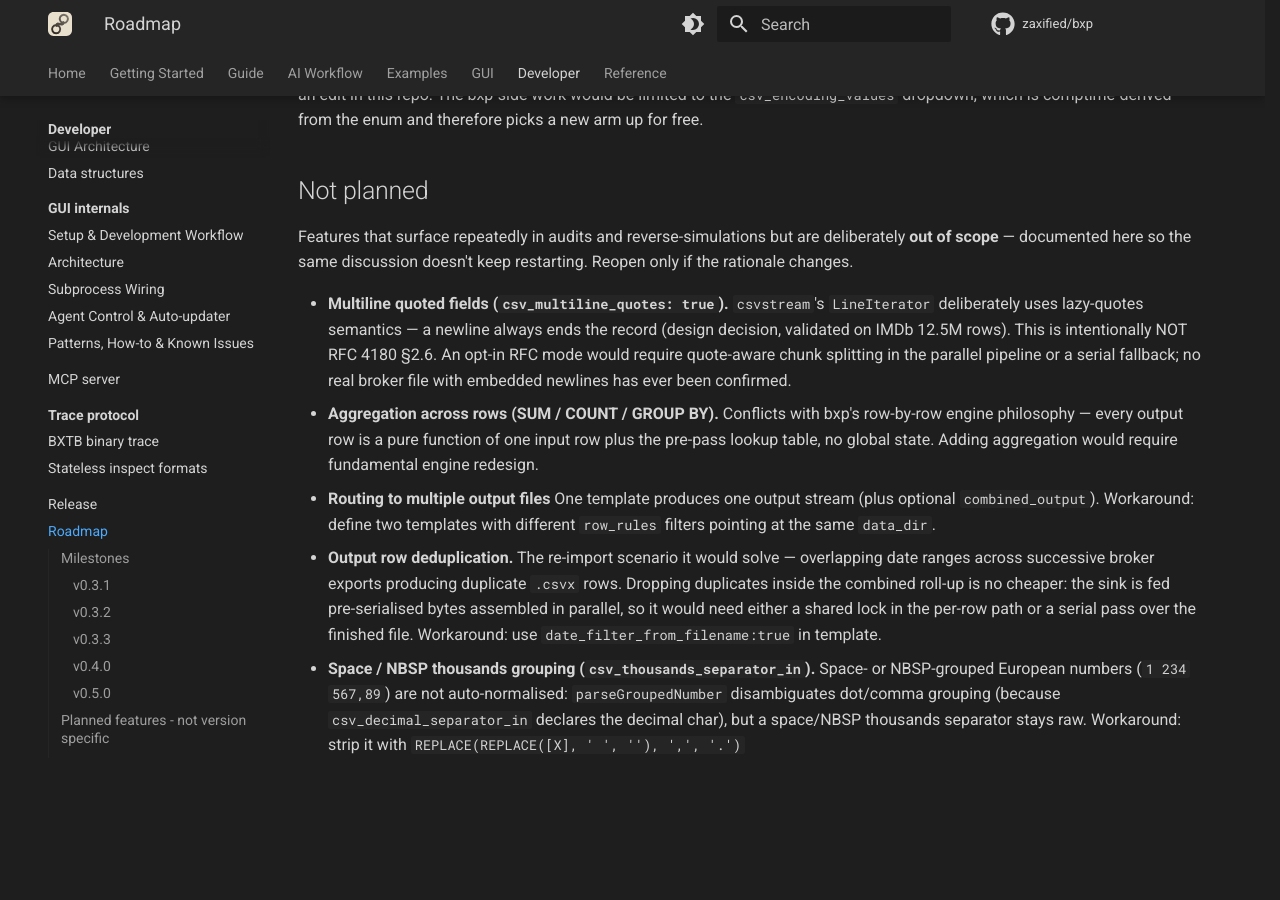
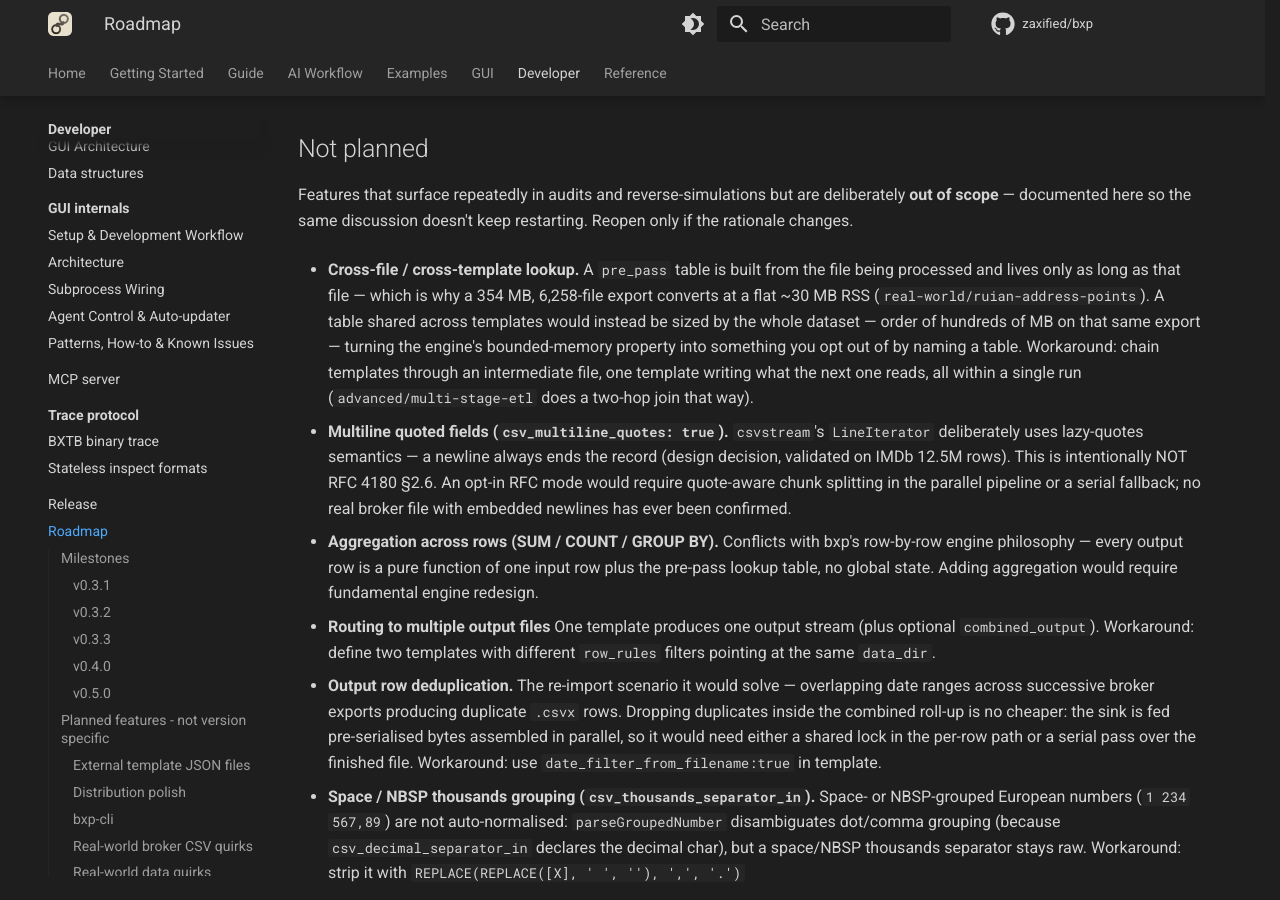
Before and after one commit to zaxified/bxp, an MkDocs documentation site: the page built from docs/dev/roadmap.md, in a window 1280 px wide and 900 px high, scrolled down 4287 px. Built offline with MkDocs 1.6.1 and Material for MkDocs 9.7.7, drawn with Linux system fonts in a browser that asks for light colours; plug-ins that fetch from the network failed and are left out; comment, search, counter and statistics services are not loaded; before the commit the page ends 5069 px from its top, so only the background shows below that; some of the changed text lies outside the part shown.

Commit message:
docs(roadmap): cross-template LOOKUP goes back to Not planned
The v0.3.1 milestone asked for `LOOKUP` across templates within one run.
It started life in Not planned as "multi-file input correlation", was
promoted into a milestone in 5509e2b, and never got a design. Working one
out is what killed it.

A pre_pass table is allocated per input file and dies with it. That is not
an implementation detail — it is why ruian-address-points converts a 354 MB,
6,258-file export at a flat ~30 MB RSS: the table only ever holds one
municipality. A table shared between templates is sized by the producer's
whole dataset instead. On that same export, roughly 3M entries at about
100 bytes each — key, value, two slices and hash-table overhead — lands in
the hundreds of megabytes, against a 64 MB ceiling the bench guard enforces.

That cost is already reachable: concatenate the files, run one pre_pass,
pay the same memory. The feature would not invent it — it would make the
O(dataset) table the comfortable path in an engine whose entire performance
story is that memory is bounded by one file.

Second reason, from the same design pass: to serve a single-template run
the engine would have to run the producing template too, so
`--template something_small` could silently scan an entire dataset with
nothing in the config in front of you hinting at it. That is exactly the
path the GUI's dry-run and bxp_simulate take.

Nothing is lost but convenience. Chaining templates through an intermediate
file does cross-template joins today, within a single run, and keeps every
pass streaming — advanced/multi-stage-etl is a two-hop join built that way,
and it is what the Not planned entry now points at.

Co-Authored-By: Claude Opus 5 (1M context) <noreply@anthropic.com>

```diff
--- a/docs/dev/roadmap.md
+++ b/docs/dev/roadmap.md
@@ -246,6 +244,16 @@ Features that surface repeatedly in audits and reverse-simulations but are
 deliberately **out of scope** — documented here so the same discussion
 doesn't keep restarting. Reopen only if the rationale changes.
 
+- **Cross-file / cross-template lookup.** A `pre_pass` table is built from the
+  file being processed and lives only as long as that file — which is why a
+  354 MB, 6,258-file export converts at a flat ~30 MB RSS
+  (`real-world/ruian-address-points`). A table shared across templates would
+  instead be sized by the whole dataset — order of hundreds of MB on that same
+  export — turning the engine's bounded-memory property into something you opt
+  out of by naming a table. Workaround: chain templates through an intermediate
+  file, one template writing what the next one reads, all within a single run
+  (`advanced/multi-stage-etl` does a two-hop join that way).
+
 - **Multiline quoted fields (`csv_multiline_quotes: true`).** `csvstream`'s `LineIterator`
   deliberately uses lazy-quotes semantics — a newline always ends the record
   (design decision, validated on IMDb 12.5M rows). This is intentionally
```
Also changed, not shown: other parts of docs/dev/roadmap.md (+1 -3 lines).
